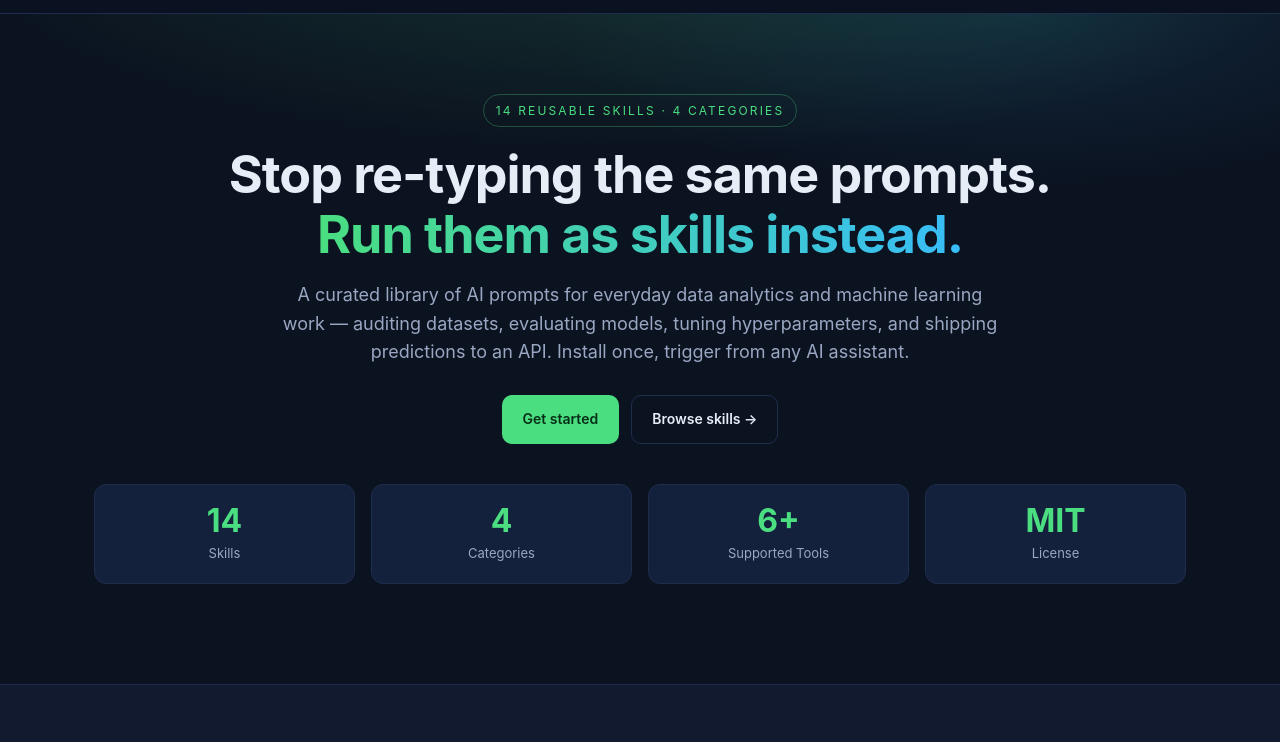
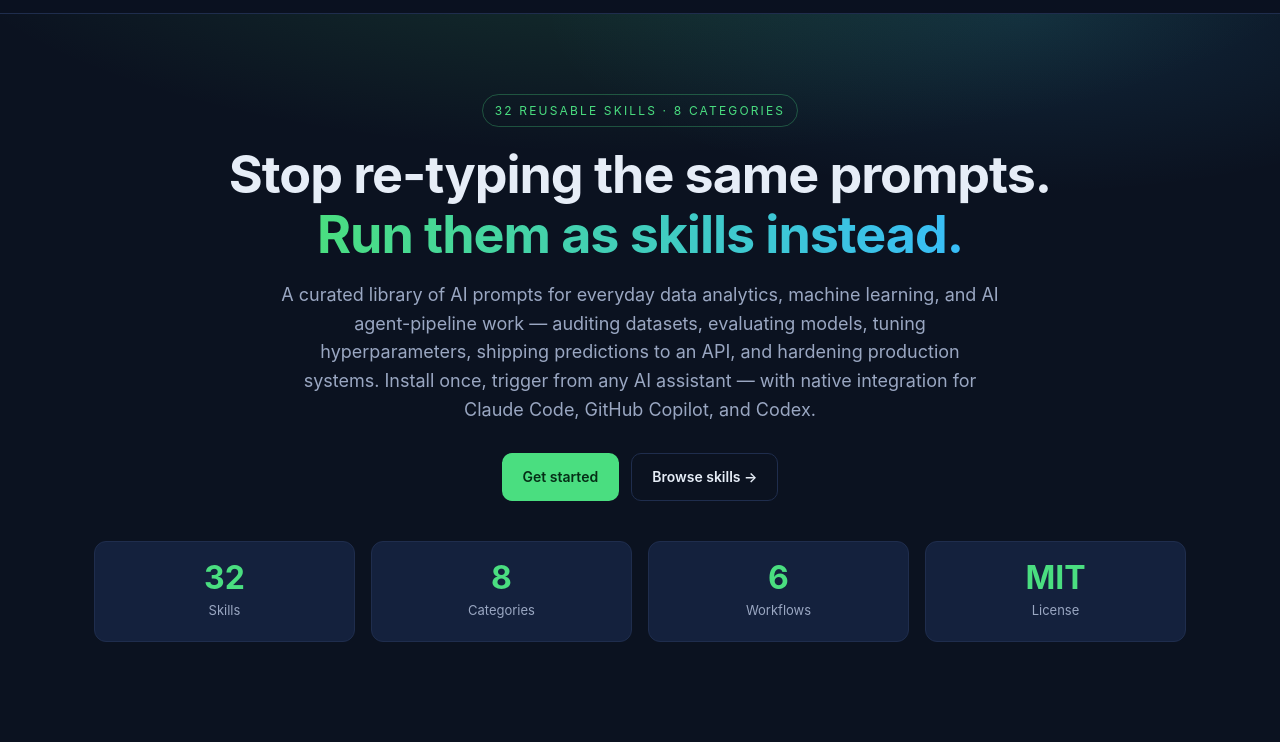
Before and after one commit to massadraza/Data-Analytics-and-AI-Skills-Playbook, a plain HTML site: page index.html in a window 1280 px wide. Shown: the part 47-789 px from the top of the page. Drawn offline with Linux system fonts and the light colour scheme.

Commit message:
Fix stale skill/category counts on landing page hero and skill catalog header
The hero stats and eyebrow still said 14 skills/4 categories from before
the recent additions; catalog page title and meta description had the
same stale count.

Co-Authored-By: Claude Sonnet 5 <noreply@anthropic.com>

```diff
--- a/index.html
+++ b/index.html
@@ -26,12 +26,14 @@
 
 <section class="hero">
   <div class="container">
-    <span class="eyebrow">14 reusable skills · 4 categories</span>
+    <span class="eyebrow">32 reusable skills · 8 categories</span>
     <h1>Stop re-typing the same prompts.<br/><span class="grad">Run them as skills instead.</span></h1>
     <p class="lead">
-      A curated library of AI prompts for everyday data analytics and machine
-      learning work — auditing datasets, evaluating models, tuning hyperparameters,
-      and shipping predictions to an API. Install once, trigger from any AI assistant.
+      A curated library of AI prompts for everyday data analytics, machine
+      learning, and AI agent-pipeline work — auditing datasets, evaluating models,
+      tuning hyperparameters, shipping predictions to an API, and hardening
+      production systems. Install once, trigger from any AI assistant — with
+      native integration for Claude Code, GitHub Copilot, and Codex.
     </p>
     <div class="cta-row">
       <a class="btn btn-primary" href="#install">Get started</a>
@@ -39,9 +41,9 @@
     </div>
 
     <div class="stats">
-      <div class="stat"><div class="num">14</div><div class="label">Skills</div></div>
-      <div class="stat"><div class="num">4</div><div class="label">Categories</div></div>
-      <div class="stat"><div class="num">6+</div><div class="label">Supported Tools</div></div>
+      <div class="stat"><div class="num">32</div><div class="label">Skills</div></div>
+      <div class="stat"><div class="num">8</div><div class="label">Categories</div></div>
+      <div class="stat"><div class="num">6</div><div class="label">Workflows</div></div>
       <div class="stat"><div class="num">MIT</div><div class="label">License</div></div>
     </div>
   </div>
```
Also changed, not shown: skills.html (+2 -2 lines).
